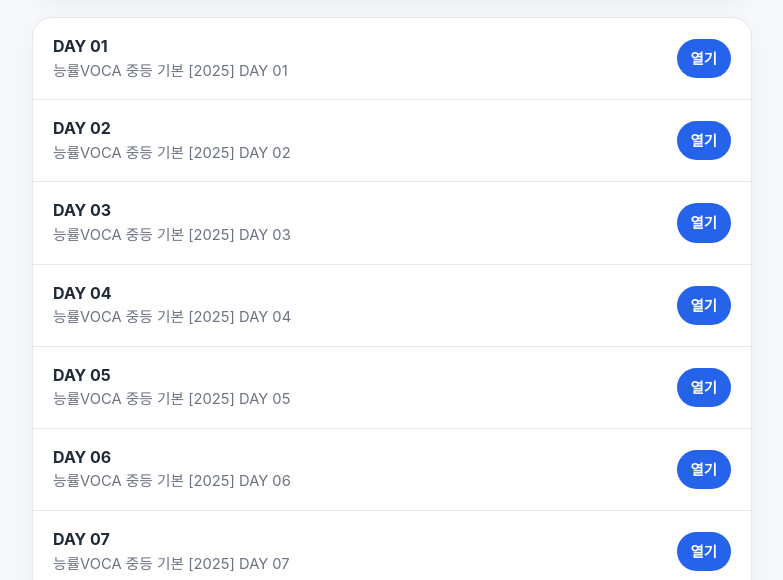
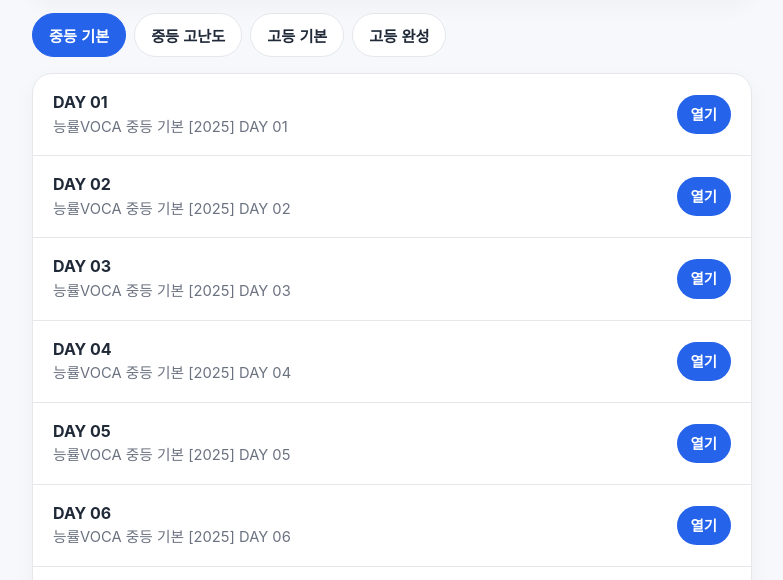
Before and after one commit to younjee1115/vocablinks, a plain HTML site: page index.html in a window 1280 px wide. Shown: the part 180-760 px from the top of the page, without its empty margins (248-1031 px from the left). Drawn offline with Linux system fonts and the light colour scheme.

Commit message:
Revise title, add tabs, and enhance layout
Updated the title and footer text, added tab navigation, and improved the layout for displaying day links.

```diff
--- a/index.html
+++ b/index.html
@@ -3,7 +3,7 @@
 <head>
   <meta charset="UTF-8" />
   <meta name="viewport" content="width=device-width, initial-scale=1.0" />
-  <title>능률VOCA 중등 기본 [2025] DAY 01~50</title>
+  <title>능률VOCA [2025] 단어장 모음</title>
   <style>
     :root {
       --bg: #f7f8fb;
@@ -14,6 +14,7 @@
       --accent: #2563eb;
       --accent-hover: #1d4ed8;
     }
+
     * { box-sizing: border-box; }
 
     body {
@@ -35,7 +36,7 @@
       border: 1px solid var(--line);
       border-radius: 20px;
       padding: 28px 24px;
-      margin-bottom: 20px;
+      margin-bottom: 16px;
       box-shadow: 0 8px 24px rgba(0, 0, 0, 0.04);
     }
 
@@ -48,6 +49,36 @@
       margin: 0;
       color: var(--muted);
       font-size: 0.98rem;
+    }
+
+    .tabs {
+      display: flex;
+      flex-wrap: wrap;
+      gap: 8px;
+      margin-bottom: 16px;
+    }
+
+    .tab-btn {
+      background: var(--card);
+      border: 1px solid var(--line);
+      color: var(--text);
+      padding: 10px 16px;
+      border-radius: 999px;
+      font-size: 0.95rem;
+      font-weight: 600;
+      cursor: pointer;
+      transition: all 0.15s ease;
+    }
+
+    .tab-btn:hover {
+      border-color: var(--accent);
+      color: var(--accent);
+    }
+
+    .tab-btn.active {
+      background: var(--accent);
+      border-color: var(--accent);
+      color: #ffffff;
     }
 
     .list {
@@ -120,25 +151,84 @@
 <body>
   <div class="wrap">
     <section class="header">
-      <h1>능률VOCA 중등 기본 [2025]</h1>
-      <p class="desc">DAY 01부터 DAY 50까지 바로 열 수 있는 링크 모음입니다.</p>
+      <h1 id="bookTitle">능률VOCA 중등 기본 [2025]</h1>
+      <p class="desc" id="bookDesc">DAY 01부터 DAY 50까지 바로 열 수 있는 링크 모음입니다.</p>
     </section>
+
+    <nav class="tabs" id="tabMenu"></nav>
 
     <section class="list" id="dayList"></section>
 
     <footer>
-      GitHub Pages에 index.html로 올리면 바로 공유할 수 있습니다.
+      원하는 단어장을 선택한 뒤 DAY 버튼을 눌러 클래스카드로 이동하세요.
     </footer>
   </div>
 
   <script>
-    const baseId = 25380956;
-    const totalDays = 50;
-    const baseTitle = '능률VOCA 중등 기본 [2025]';
+    // 단어장 설정 목록 (클래스카드 각 단어장의 DAY 01 setId 및 총 DAY 수 입력)
+    const books = [
+      {
+        id: 'middle-basic',
+        tabName: '중등 기본',
+        title: '능률VOCA 중등 기본 [2025]',
+        baseId: 25380956,
+        totalDays: 50
+      },
+      {
+        id: 'middle-high',
+        tabName: '중등 고난도',
+        title: '능률VOCA 중등 고난도 [2025]',
+        baseId: 25381006, // 실제 DAY 01 세트 번호로 변경 필요
+        totalDays: 50
+      },
+      {
+        id: 'high-basic',
+        tabName: '고등 기본',
+        title: '능률VOCA 고등 기본 [2025]',
+        baseId: 25381056, // 실제 DAY 01 세트 번호로 변경 필요
+        totalDays: 60
+      },
+      {
+        id: 'high-complete',
+        tabName: '고등 완성',
+        title: '능률VOCA 고등 완성 [2025]',
+        baseId: 25381116, // 실제 DAY 01 세트 번호로 변경 필요
+        totalDays: 60
+      }
+    ];
+
+    const bookTitleEl = document.getElementById('bookTitle');
+    const bookDescEl = document.getElementById('bookDesc');
+    const tabMenu = document.getElementById('tabMenu');
     const dayList = document.getElementById('dayList');
 
-    for (let day = 1; day <= totalDays; day++) {
-      const setId = baseId + (day - 1);
+    let currentBookId = books[0].id;
+
+    function renderTabs() {
+      tabMenu.innerHTML = '';
+      books.forEach(book => {
+        const btn = document.createElement('button');
+        btn.type = 'button';
+        btn.className = `tab-btn ${book.id === currentBookId ? 'active' : ''}`;
+        btn.textContent = book.tabName;
+        btn.addEventListener('click', () => {
+          currentBookId = book.id;
+          renderTabs();
+          renderList(book);
+        });
+        tabMenu.appendChild(btn);
+      });
+    }
+
+    function renderList(book) {
+      bookTitleEl.textContent = book.title;
+      bookDescEl.textContent = `DAY 01부터 DAY ${String(book.totalDays).padStart(2, '0')}까지 바로 열 수 있는 링크 모음입니다.`;
+
+      dayList.innerHTML = '';
+      const fragment = document.createDocumentFragment();
+
+      for (let day = 1; day <= book.totalDays; day++) {
+        const setId = book.baseId + (day - 1);
         const dayText = String(day).padStart(2, '0');
         const url = `https://www.classcard.net/set/${setId}`;
 
@@ -148,16 +238,32 @@
         link.rel = 'noopener noreferrer';
         link.className = 'item';
 
-      link.innerHTML = `
-        <div class="left">
-          <span class="day">DAY ${dayText}</span>
-          <span class="title">${baseTitle} DAY ${dayText}</span>
-        </div>
-        <span class="go">열기</span>
-      `;
+        const left = document.createElement('div');
+        left.className = 'left';
 
-      dayList.appendChild(link);
+        const daySpan = document.createElement('span');
+        daySpan.className = 'day';
+        daySpan.textContent = `DAY ${dayText}`;
+
+        const titleSpan = document.createElement('span');
+        titleSpan.className = 'title';
+        titleSpan.textContent = `${book.title} DAY ${dayText}`;
+
+        const goSpan = document.createElement('span');
+        goSpan.className = 'go';
+        goSpan.textContent = '열기';
+
+        left.append(daySpan, titleSpan);
+        link.append(left, goSpan);
+        fragment.appendChild(link);
       }
+
+      dayList.appendChild(fragment);
+    }
+
+    // 초기 렌더링
+    renderTabs();
+    renderList(books[0]);
   </script>
 </body>
 </html>
```
Lines whose indentation alone changed are shown as unchanged.
